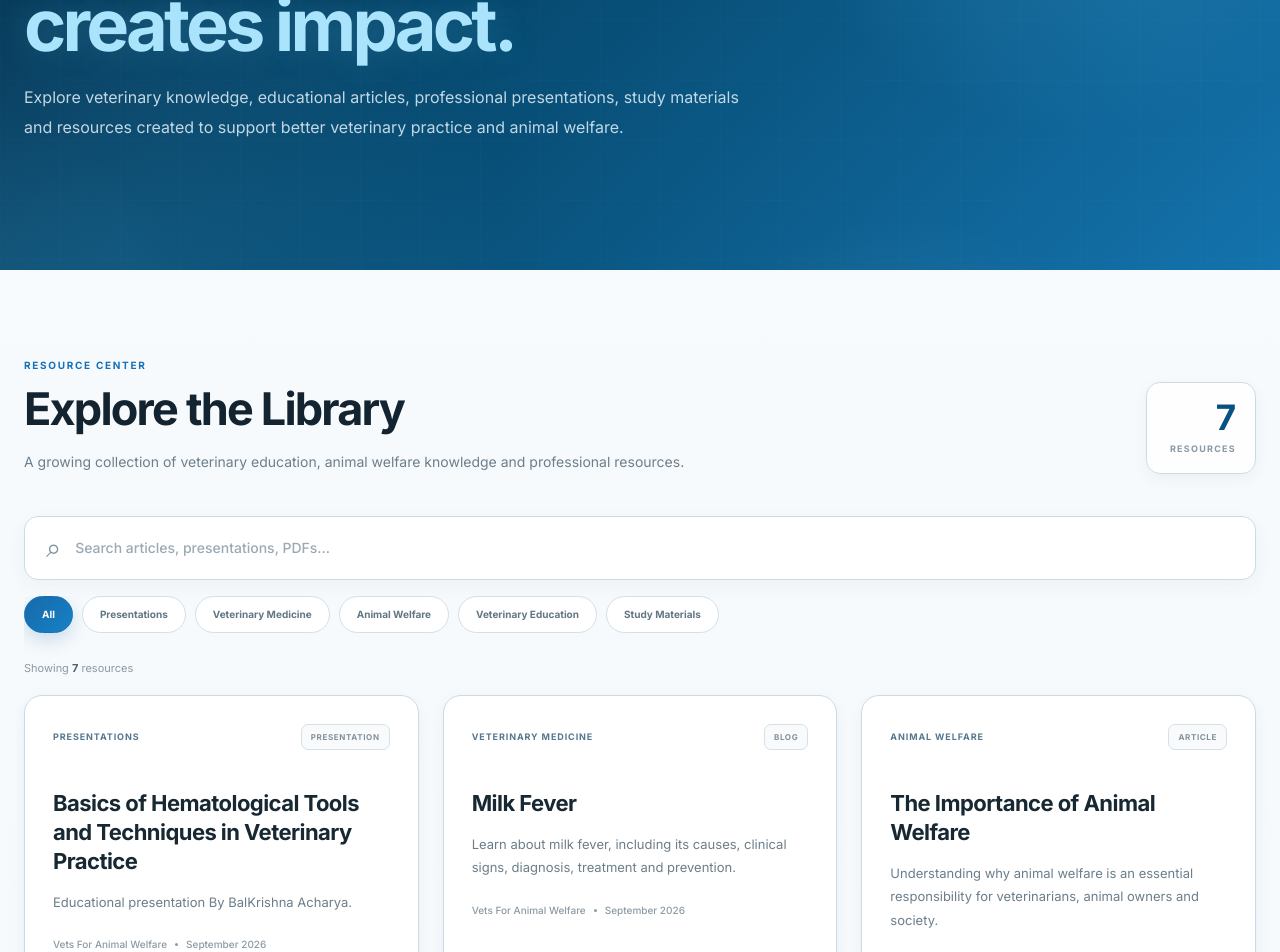
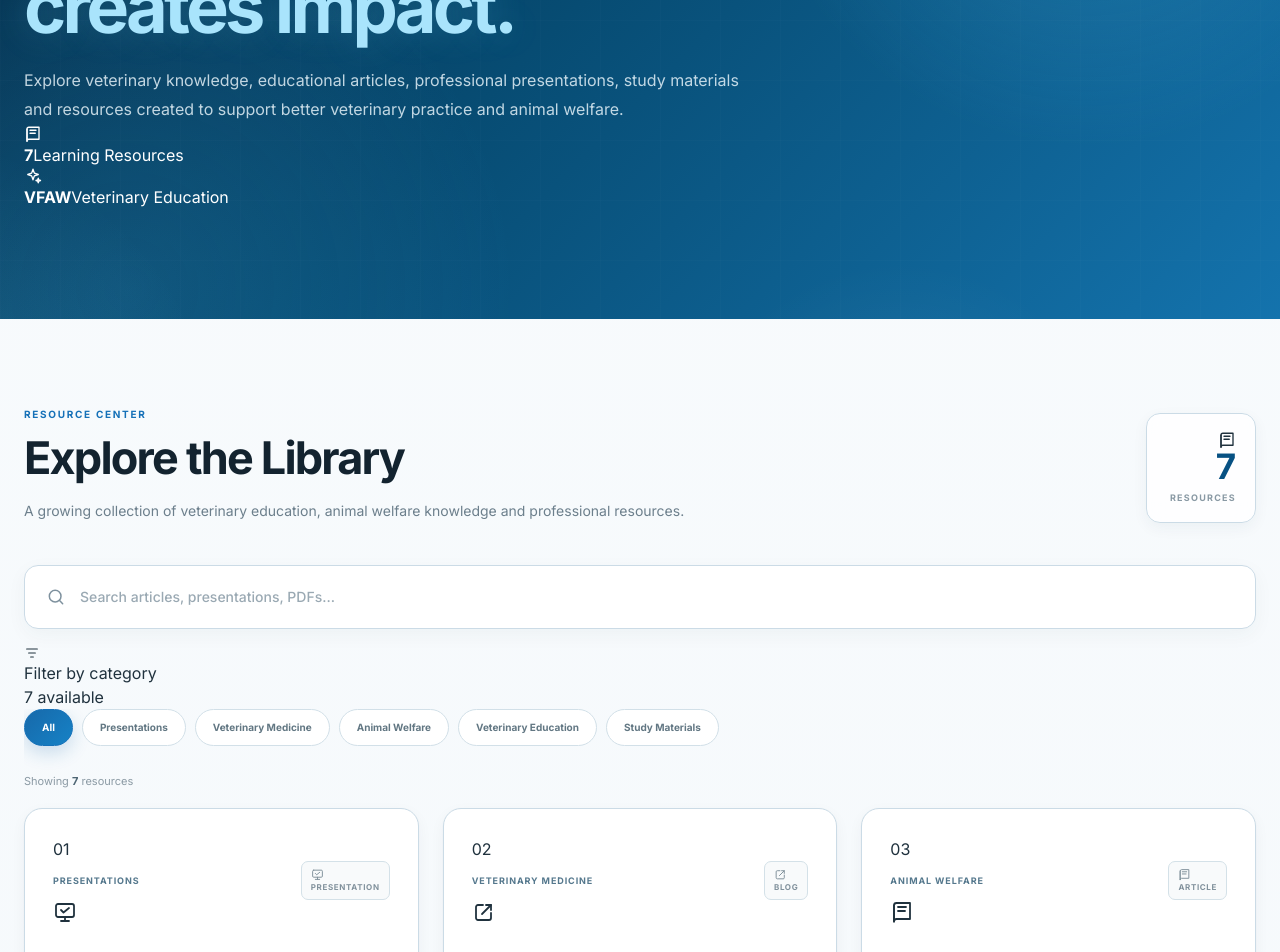
Before and after one commit to VetsForAnimalWelfare/vfaw, a React (Vite) app: page /library in a window 1280 px wide. Shown: the part 280-1232 px from the top of the page. Built offline with nearby package versions, Linux system fonts and the light colour scheme.

Commit message:
Refactor Library component and update resources
Refactor Library component to improve code structure and readability. Update resource details and enhance icon usage.

```diff
--- a/src/pages/Library.jsx
+++ b/src/pages/Library.jsx
@@ -1,5 +1,124 @@
 import React, { useEffect, useMemo, useState } from "react";
 import "../Library.css";
+
+/* =========================================================
+   INLINE ICONS
+========================================================= */
+
+const Icon = ({ name, size = 20, strokeWidth = 1.8 }) => {
+  const common = {
+    width: size,
+    height: size,
+    viewBox: "0 0 24 24",
+    fill: "none",
+    stroke: "currentColor",
+    strokeWidth,
+    strokeLinecap: "round",
+    strokeLinejoin: "round",
+    "aria-hidden": "true",
+  };
+
+  const icons = {
+    search: (
+      <svg {...common}>
+        <circle cx="11" cy="11" r="7" />
+        <path d="m20 20-4-4" />
+      </svg>
+    ),
+
+    close: (
+      <svg {...common}>
+        <path d="M6 6l12 12" />
+        <path d="M18 6 6 18" />
+      </svg>
+    ),
+
+    arrow: (
+      <svg {...common}>
+        <path d="M5 12h13" />
+        <path d="m13 6 6 6-6 6" />
+      </svg>
+    ),
+
+    book: (
+      <svg {...common}>
+        <path d="M4 5.5A2.5 2.5 0 0 1 6.5 3H20v16H6.5A2.5 2.5 0 0 0 4 21.5z" />
+        <path d="M4 5.5v16" />
+        <path d="M8 7h8" />
+        <path d="M8 11h7" />
+      </svg>
+    ),
+
+    file: (
+      <svg {...common}>
+        <path d="M14 2H6a2 2 0 0 0-2 2v16a2 2 0 0 0 2 2h12a2 2 0 0 0 2-2V8z" />
+        <path d="M14 2v6h6" />
+        <path d="M8 13h8" />
+        <path d="M8 17h6" />
+      </svg>
+    ),
+
+    presentation: (
+      <svg {...common}>
+        <rect x="3" y="4" width="18" height="13" rx="2" />
+        <path d="M8 21h8" />
+        <path d="M12 17v4" />
+        <path d="m8 10 2.5 2.5L16 8" />
+      </svg>
+    ),
+
+    external: (
+      <svg {...common}>
+        <path d="M14 5h5v5" />
+        <path d="M19 5 10 14" />
+        <path d="M19 13v5a2 2 0 0 1-2 2H6a2 2 0 0 1-2-2V7a2 2 0 0 1 2-2h5" />
+      </svg>
+    ),
+
+    download: (
+      <svg {...common}>
+        <path d="M12 3v12" />
+        <path d="m7 10 5 5 5-5" />
+        <path d="M5 21h14" />
+      </svg>
+    ),
+
+    fullscreen: (
+      <svg {...common}>
+        <path d="M8 3H5a2 2 0 0 0-2 2v3" />
+        <path d="M16 3h3a2 2 0 0 1 2 2v3" />
+        <path d="M21 16v3a2 2 0 0 1-2 2h-3" />
+        <path d="M3 16v3a2 2 0 0 0 2 2h3" />
+      </svg>
+    ),
+
+    calendar: (
+      <svg {...common}>
+        <rect x="3" y="4.5" width="18" height="16" rx="2" />
+        <path d="M16 2.5v4" />
+        <path d="M8 2.5v4" />
+        <path d="M3 9h18" />
+      </svg>
+    ),
+
+    spark: (
+      <svg {...common}>
+        <path d="m12 3 1.8 5.2L19 10l-5.2 1.8L12 17l-1.8-5.2L5 10l5.2-1.8z" />
+        <path d="m19 15 .7 2.3L22 18l-2.3.7L19 21l-.7-2.3L16 18l2.3-.7z" />
+      </svg>
+    ),
+
+    filter: (
+      <svg {...common}>
+        <path d="M4 6h16" />
+        <path d="M7 12h10" />
+        <path d="M10 18h4" />
+      </svg>
+    ),
+  };
+
+  return icons[name] || null;
+};
 
 /* =========================================================
    LIBRARY RESOURCES
@@ -10,13 +129,13 @@ const resources = [
     id: 7,
     type: "pptx",
     category: "Presentations",
-  title: "Basics of Hematological Tools and  Techniques in Veterinary Practice",
+    title:
+      "Basics of Hematological Tools and Techniques in Veterinary Practice",
     excerpt:
-    "Educational presentation By BalKrishna Acharya.",
+      "Educational presentation covering the fundamentals of hematological tools and techniques used in veterinary practice.",
     author: "Vets For Animal Welfare",
     date: "September 2026",
-  readTime: "2 Hours",
-
+    meta: "2 Hours",
     pptxUrl:
       "https://docs.google.com/presentation/d/13NtC7DuyPTB6Syjx_xUCJLi5c6lykr0G/embed?start=false&loop=false&delayms=0",
   },
@@ -70,6 +189,16 @@ const resources = [
         animal management.
       </p>
 
+      <h2>Practical Welfare Considerations</h2>
+
+      <ul>
+        <li>Providing adequate food and clean drinking water</li>
+        <li>Maintaining appropriate housing and environmental conditions</li>
+        <li>Preventing and treating disease and injury</li>
+        <li>Reducing unnecessary fear, pain and distress</li>
+        <li>Using humane handling and management practices</li>
+      </ul>
+
       <h2>Conclusion</h2>
 
       <p>
@@ -95,7 +224,8 @@ const resources = [
 
       <p>
         Whole blood contains cellular components together with the liquid
-        component known as plasma.
+        component known as plasma. It represents blood in its relatively
+        complete state before separation into individual components.
       </p>
 
       <h2>Major Components of Whole Blood</h2>
@@ -125,7 +255,16 @@ const resources = [
 
       <p>
         Plasma is obtained from anticoagulated blood, while serum is obtained
-        after the blood has been allowed to clot.
+        after the blood has been allowed to clot. The appropriate sample depends
+        on the laboratory test being performed.
+      </p>
+
+      <h2>Conclusion</h2>
+
+      <p>
+        Understanding the difference between whole blood, plasma and serum is
+        fundamental for students and professionals working with veterinary
+        laboratory diagnostics.
       </p>
     `,
   },
@@ -176,6 +315,17 @@ const resources = [
       <p>
         Hematological examination helps veterinarians identify anemia,
         infection, inflammation, blood loss and other pathological conditions.
+        It can also be useful for monitoring the response of an animal to
+        treatment.
+      </p>
+
+      <h2>Basic Approach</h2>
+
+      <p>
+        A proper hematological examination begins with appropriate sample
+        collection and handling. Laboratory measurements and microscopic
+        examination can then provide valuable information about the animal's
+        health status.
       </p>
 
       <h2>Conclusion</h2>
@@ -204,7 +354,7 @@ const resources = [
 ];
 
 /* =========================================================
-   HELPER FUNCTIONS
+   HELPERS
 ========================================================= */
 
 function getTypeLabel(type) {
@@ -219,6 +369,13 @@ function getActionLabel(type) {
   if (type === "pdf") return "View PDF";
   if (type === "pptx") return "Open Presentation";
   return "Start Reading";
+}
+
+function getTypeIcon(type) {
+  if (type === "blogger") return "external";
+  if (type === "pdf") return "file";
+  if (type === "pptx") return "presentation";
+  return "book";
 }
 
 /* =========================================================
@@ -265,7 +422,10 @@ function Library() {
     });
   }, [search, category]);
 
-  /* Prevent background scrolling when reader is open */
+  /* =======================================================
+     BODY SCROLL LOCK
+  ======================================================= */
+
   useEffect(() => {
     if (selectedResource) {
       document.body.style.overflow = "hidden";
@@ -278,7 +438,10 @@ function Library() {
     };
   }, [selectedResource]);
 
-  /* ESC closes reader */
+  /* =======================================================
+     ESC KEY
+  ======================================================= */
+
   useEffect(() => {
     const handleEscape = (event) => {
       if (event.key === "Escape") {
@@ -294,7 +457,19 @@ function Library() {
   }, []);
 
   /* =======================================================
-     PRESENTATION FULL SCREEN
+     OPEN RESOURCE
+  ======================================================= */
+
+  const openResource = (resource) => {
+    setSelectedResource(resource);
+  };
+
+  const closeReader = () => {
+    setSelectedResource(null);
+  };
+
+  /* =======================================================
+     PRESENTATION FULLSCREEN
   ======================================================= */
 
   const openPresentationFullscreen = async () => {
@@ -302,9 +477,7 @@ function Library() {
       ".presentation-stage"
     );
 
-    if (!presentationStage) {
-      return;
-    }
+    if (!presentationStage) return;
 
     try {
       if (presentationStage.requestFullscreen) {
@@ -337,7 +510,10 @@ function Library() {
 
           <div className="hero-eyebrow">
             <span className="eyebrow-line"></span>
+
+            <span>
               VFAW KNOWLEDGE LIBRARY
+            </span>
           </div>
 
           <h1>
@@ -352,14 +528,44 @@ function Library() {
             created to support better veterinary practice and animal welfare.
           </p>
 
+          <div className="hero-bottom">
+
+            <div className="hero-info-card">
+              <div className="hero-info-icon">
+                <Icon name="book" size={18} />
+              </div>
+
+              <div>
+                <strong>{resources.length}</strong>
+                <span>Learning Resources</span>
+              </div>
+            </div>
+
+            <div className="hero-info-card">
+              <div className="hero-info-icon">
+                <Icon name="spark" size={18} />
+              </div>
+
+              <div>
+                <strong>VFAW</strong>
+                <span>Veterinary Education</span>
+              </div>
+            </div>
+
+          </div>
+
         </div>
       </section>
 
       {/* ===================================================
-          MAIN LIBRARY
+          MAIN
       =================================================== */}
 
       <main className="library-container">
+
+        {/* =================================================
+            HEADING
+        ================================================= */}
 
         <section className="library-heading">
 
@@ -381,8 +587,19 @@ function Library() {
           </div>
 
           <div className="resource-stat">
-            <strong>{resources.length}</strong>
-            <span>Resources</span>
+
+            <div className="resource-stat-icon">
+              <Icon name="book" size={18} />
+            </div>
+
+            <strong>
+              {resources.length}
+            </strong>
+
+            <span>
+              Resources
+            </span>
+
           </div>
 
         </section>
@@ -396,7 +613,7 @@ function Library() {
           <div className="search-wrapper">
 
             <span className="search-icon">
-              ⌕
+              <Icon name="search" size={20} />
             </span>
 
             <input
@@ -414,7 +631,7 @@ function Library() {
                 onClick={() => setSearch("")}
                 aria-label="Clear search"
               >
-                ×
+                <Icon name="close" size={16} />
               </button>
             )}
 
@@ -423,8 +640,21 @@ function Library() {
         </section>
 
         {/* =================================================
-            CATEGORIES
+            FILTER BAR
         ================================================= */}
+
+        <div className="library-filter-header">
+
+          <div className="filter-label">
+            <Icon name="filter" size={16} />
+            <span>Filter by category</span>
+          </div>
+
+          <span className="filter-count">
+            {filteredResources.length} available
+          </span>
+
+        </div>
 
         <div className="category-row">
 
@@ -442,11 +672,24 @@ function Library() {
         </div>
 
         <div className="result-summary">
+
           Showing{" "}
-          <strong>{filteredResources.length}</strong>{" "}
+
+          <strong>
+            {filteredResources.length}
+          </strong>{" "}
+
           {filteredResources.length === 1
             ? "resource"
             : "resources"}
+
+          {search && (
+            <>
+              {" "}
+              for <strong>"{search}"</strong>
+            </>
+          )}
+
         </div>
 
         {/* =================================================
@@ -454,15 +697,24 @@ function Library() {
         ================================================= */}
 
         {filteredResources.length > 0 ? (
+
           <section className="resource-grid">
 
-            {filteredResources.map((resource) => (
+            {filteredResources.map((resource, index) => (
+
               <article
                 className="resource-card"
                 key={resource.id}
+                style={{
+                  "--card-index": index,
+                }}
               >
 
                 <div className="card-glow"></div>
+
+                <div className="card-number">
+                  {String(index + 1).padStart(2, "0")}
+                </div>
 
                 <div className="card-top">
 
@@ -471,8 +723,22 @@ function Library() {
                   </span>
 
                   <span className="resource-type">
+                    <Icon
+                      name={getTypeIcon(resource.type)}
+                      size={13}
+                    />
+
                     {getTypeLabel(resource.type)}
                   </span>
+
+                </div>
+
+                <div className="card-icon">
+
+                  <Icon
+                    name={getTypeIcon(resource.type)}
+                    size={24}
+                  />
 
                 </div>
 
@@ -505,27 +771,36 @@ function Library() {
                 <button
                   type="button"
                   className="resource-action"
-                  onClick={() => setSelectedResource(resource)}
+                  onClick={() => openResource(resource)}
                 >
+
                   <span>
                     {getActionLabel(resource.type)}
                   </span>
 
                   <b>
-                    →
+                    <Icon name="arrow" size={17} />
                   </b>
+
                 </button>
 
               </article>
+
             ))}
 
           </section>
+
         ) : (
+
           <div className="empty-library">
 
             <div className="empty-icon">
-              ⌕
+              <Icon name="search" size={25} />
             </div>
+
+            <span className="empty-label">
+              SEARCH RESULTS
+            </span>
 
             <h3>
               No resources found
@@ -546,6 +821,7 @@ function Library() {
             </button>
 
           </div>
+
         )}
 
       </main>
@@ -555,49 +831,82 @@ function Library() {
       =================================================== */}
 
       {selectedResource && (
+
         <div className="library-reader">
 
-          {/* READER HEADER */}
+          {/* =================================================
+              READER HEADER
+          ================================================= */}
 
           <header className="reader-header">
 
             <div className="reader-brand">
 
+              <div className="reader-brand-mark">
+                <span></span>
+                <span></span>
+                <span></span>
+              </div>
+
+              <div className="reader-brand-text">
+
                 <strong>
                   VFAW
                 </strong>
 
-              <span></span>
-
-              <small>
+                <span>
                   KNOWLEDGE LIBRARY
-              </small>
+                </span>
 
               </div>
+
+            </div>
+
+            <div className="reader-header-right">
+
+              <span className="reader-type-label">
+                {getTypeLabel(selectedResource.type)}
+              </span>
 
               <button
                 type="button"
                 className="reader-close"
-              onClick={() => setSelectedResource(null)}
+                onClick={closeReader}
                 aria-label="Close reader"
               >
-              ×
+                <Icon name="close" size={20} />
+
+                <span>
+                  Close
+                </span>
               </button>
+
+            </div>
 
           </header>
 
           {/* =================================================
-              ARTICLE READER
+              ARTICLE
           ================================================= */}
 
           {selectedResource.type === "article" && (
+
             <div className="article-reader">
 
               <article className="article-content">
 
+                <div className="article-top-line">
+
                   <span className="article-category">
                     {selectedResource.category}
                   </span>
+
+                  <span className="article-type">
+                    <Icon name="book" size={14} />
+                    Article
+                  </span>
+
+                </div>
 
                 <h1>
                   {selectedResource.title}
@@ -636,17 +945,60 @@ function Library() {
                   }}
                 />
 
+                <div className="article-end">
+
+                  <div className="article-end-line"></div>
+
+                  <span>
+                    VFAW KNOWLEDGE LIBRARY
+                  </span>
+
+                  <div className="article-end-line"></div>
+
+                </div>
+
               </article>
 
             </div>
+
           )}
 
           {/* =================================================
-              BLOGGER READER
+              BLOGGER
           ================================================= */}
 
           {selectedResource.type === "blogger" && (
+
             <div className="blog-reader">
+
+              <div className="external-resource-bar">
+
+                <div>
+
+                  <span>
+                    VETERINARY MEDICINE
+                  </span>
+
+                  <strong>
+                    {selectedResource.title}
+                  </strong>
+
+                </div>
+
+                <a
+                  href={selectedResource.url}
+                  target="_blank"
+                  rel="noopener noreferrer"
+                  className="external-resource-link"
+                >
+                  <span>
+                    Open Original
+                  </span>
+
+                  <Icon name="external" size={15} />
+                </a>
+
+              </div>
 
               <iframe
                 src={selectedResource.url}
@@ -656,18 +1008,26 @@ function Library() {
               ></iframe>
 
             </div>
+
           )}
 
           {/* =================================================
-              PDF VIEWER
+              PDF
           ================================================= */}
 
           {selectedResource.type === "pdf" && (
+
             <div className="pdf-reader">
 
               <div className="pdf-header">
 
                 <div className="viewer-title">
+
+                  <div className="viewer-icon">
+                    <Icon name="file" size={18} />
+                  </div>
+
+                  <div>
 
                     <span>
                       {selectedResource.category}
@@ -679,13 +1039,18 @@ function Library() {
 
                   </div>
 
+                </div>
+
                 <a
                   href={selectedResource.pdfUrl}
                   download
                   className="download-pdf"
                 >
-                  <span>↓</span>
+                  <Icon name="download" size={15} />
+
+                  <span>
                     Download PDF
+                  </span>
                 </a>
 
               </div>
@@ -697,18 +1062,26 @@ function Library() {
               ></iframe>
 
             </div>
+
           )}
 
           {/* =================================================
-              PRESENTATION VIEWER
+              PRESENTATION
           ================================================= */}
 
           {selectedResource.type === "pptx" && (
+
             <div className="presentation-reader">
 
               <div className="presentation-toolbar">
 
                 <div className="presentation-title">
+
+                  <div className="presentation-icon">
+                    <Icon name="presentation" size={19} />
+                  </div>
+
+                  <div>
 
                     <span>
                       {selectedResource.category}
@@ -720,18 +1093,20 @@ function Library() {
 
                   </div>
 
+                </div>
+
                 <button
                   type="button"
                   className="presentation-fullscreen"
                   onClick={openPresentationFullscreen}
                 >
-                  <span className="fullscreen-icon">
-                    ⛶
-                  </span>
+
+                  <Icon name="fullscreen" size={17} />
 
                   <span>
                     Full Screen
                   </span>
+
                 </button>
 
               </div>
@@ -749,9 +1124,11 @@ function Library() {
               </div>
 
             </div>
+
           )}
 
         </div>
+
       )}
 
     </div>
```
Lines whose indentation alone changed are shown as unchanged.
